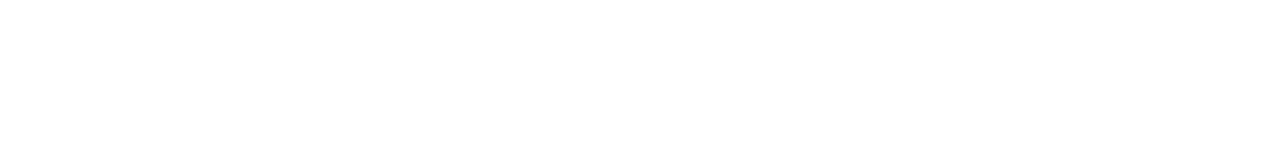
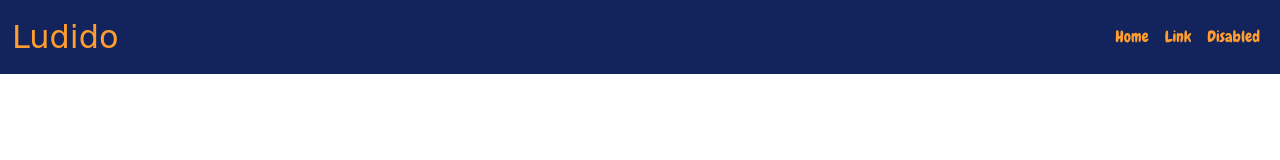
Before and after one commit to mmnowak/mp2-ludido, a website: page templates/base.html in a window 1280 px wide. Drawn offline with nearby package versions, Linux system fonts and the light colour scheme; a web font is replaced by a local one.

Commit message:
create a navbar

```diff
--- a/templates/base.html
+++ b/templates/base.html
@@ -19,5 +19,28 @@
 </head>
 <body>
 
+<!-- Bootstrap Navbar-->
+<nav class="navbar navbar-expand-lg">
+    <div class="container-fluid">
+      <a class="navbar-brand" href="#" id="logo">Ludido</a>
+      <button class="navbar-toggler" type="button" data-bs-toggle="collapse" data-bs-target="#navbarTogglerDemo02" aria-controls="navbarTogglerDemo02" aria-expanded="false" aria-label="Toggle navigation">
+        <span class="nav-toggler-icon"><i class="fa-solid fa-bars"></i></span>
+      </button>
+      <div class="collapse navbar-collapse text-center" id="navbarTogglerDemo02">
+        <ul class="navbar-nav ms-auto mb-2 mb-lg-0">
+          <li class="nav-item">
+            <a class="nav-link" href="#">Home</a>
+          </li>
+          <li class="nav-item">
+            <a class="nav-link" href="#">Link</a>
+          </li>
+          <li class="nav-item">
+            <a class="nav-link">Disabled</a>
+          </li>
+        </ul>
+      </div>
+    </div>
+  </nav>
+
 </body>
 </html>
```
